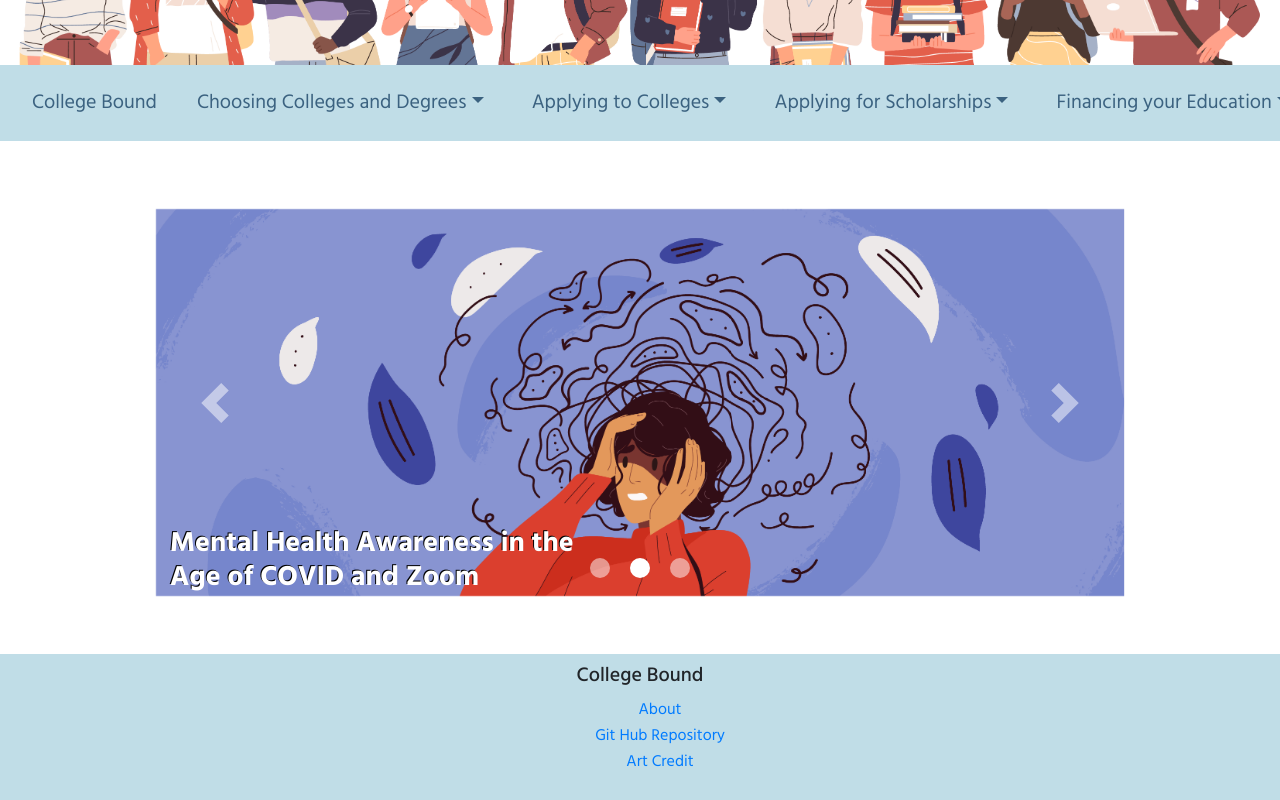
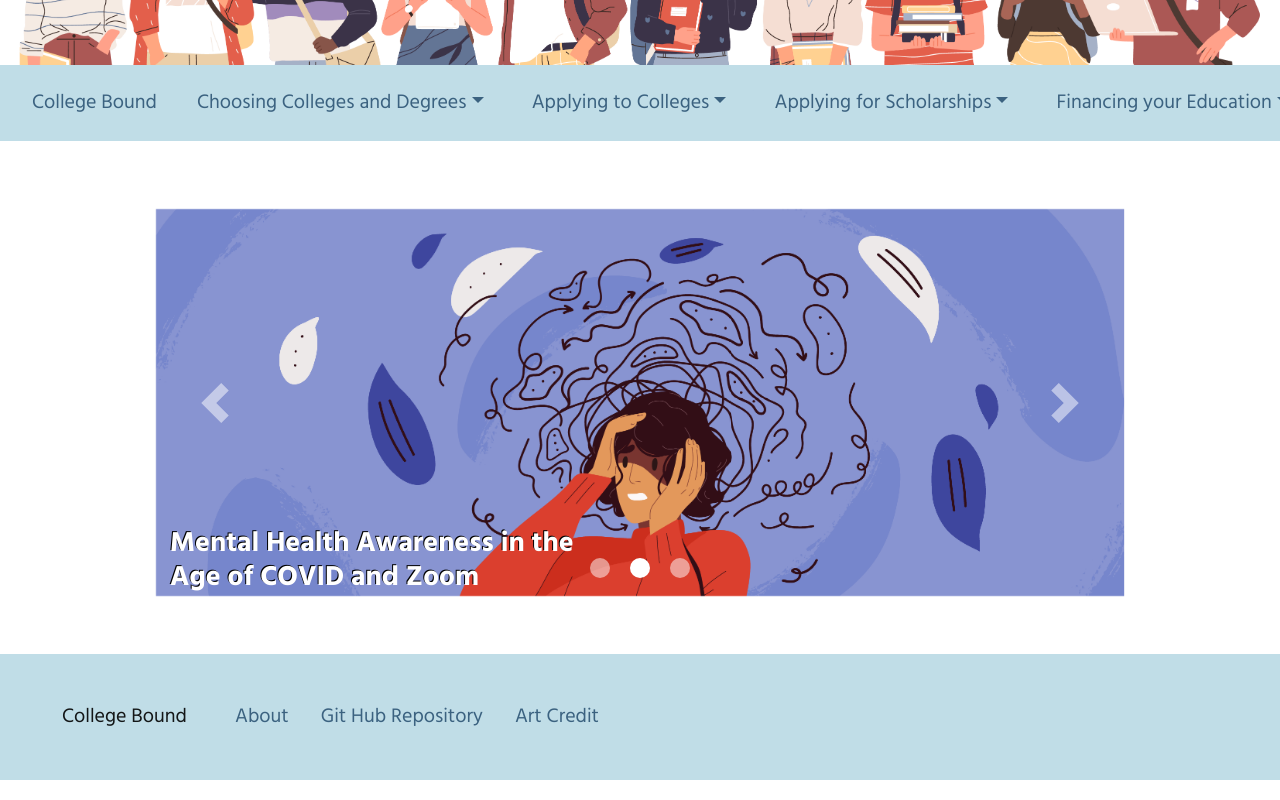
Before and after one commit to ameyam9/College_Bound, a React (Create React App) app in the folder sourcecode/college_bound/: page / in a window 1280 px wide. Shown: the part 197-997 px from the top of the page. Built offline with nearby package versions, Linux system fonts and the light colour scheme.

Commit message:
Changed footer stylings to be sticky nav bar

```diff
--- a/sourcecode/college_bound/src/App.css
+++ b/sourcecode/college_bound/src/App.css
@@ -129,17 +129,13 @@ h5 {
   background-color: #C0DDE7;
   margin-top: 50px;
   margin-bottom: 0px;
-  padding: 10px;
+  padding: 30px;
   left: 0;
   bottom: 0;
   width: 100%;
   text-align: center;
 }
 
-.Footer li {
-  list-style: none;
+.Footer .navbar {
+  background-color: #C0DDE7;
 }
-
-.Footer a:link {
-  text-decoration: none;
-}
--- a/sourcecode/college_bound/src/Footer.js
+++ b/sourcecode/college_bound/src/Footer.js
@@ -1,20 +1,22 @@
+import "bootstrap/dist/css/bootstrap.min.css";
+import Nav from "react-bootstrap/Nav";
+import Navbar from "react-bootstrap/Navbar";
 import { BrowserRouter as Route, Link } from "react-router-dom";
 
 function Footer() {
     return (
         <div className="Footer">
-            <h5 className="title"> College Bound </h5>
-            <ul>
-                <li className="list-unstyled">
-                    <Link to="/about"> About </Link>
-                </li>
-                <li>
-                    <a href="https://github.com/krezaey/College_Bound/tree/master/sourcecode/college_bound">Git Hub Repository</a>
-                </li>
-                <li className="list-unstyled">
-                    <a href="https://www.shutterstock.com/g/GoodStudio">Art Credit</a>
-                </li>
-            </ul>
+            <Navbar expand="lg" sticky="bottom">
+                <Navbar.Brand href="#home">College Bound</Navbar.Brand>
+                <Navbar.Toggle aria-controls="basic-navbar-nav" />
+                <Navbar.Collapse id="basic-navbar-nav">
+                    <Nav className="mr-auto">
+                        <Link to="/about">About</Link>
+                        <Link href="https://github.com/krezaey/College_Bound/tree/master/sourcecode/college_bound">Git Hub Repository</Link>
+                        <Link href="https://www.shutterstock.com/g/GoodStudio">Art Credit</Link>
+                    </Nav>
+                </Navbar.Collapse>
+            </Navbar>
         </div>
     );
 }
```
Also changed, not shown: 1 other file (tests, documents, lock files or other folders).
